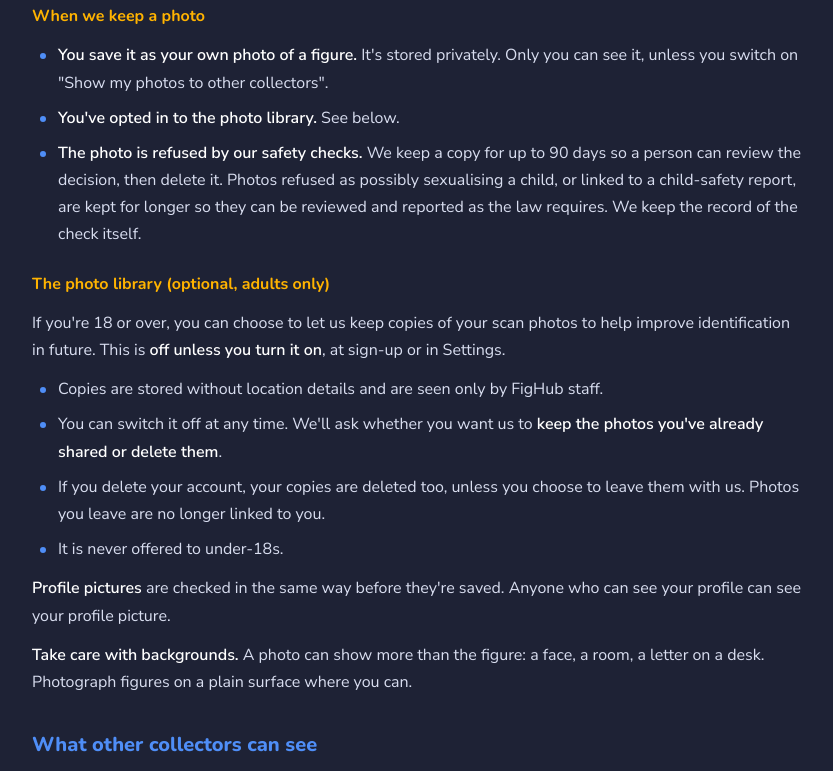
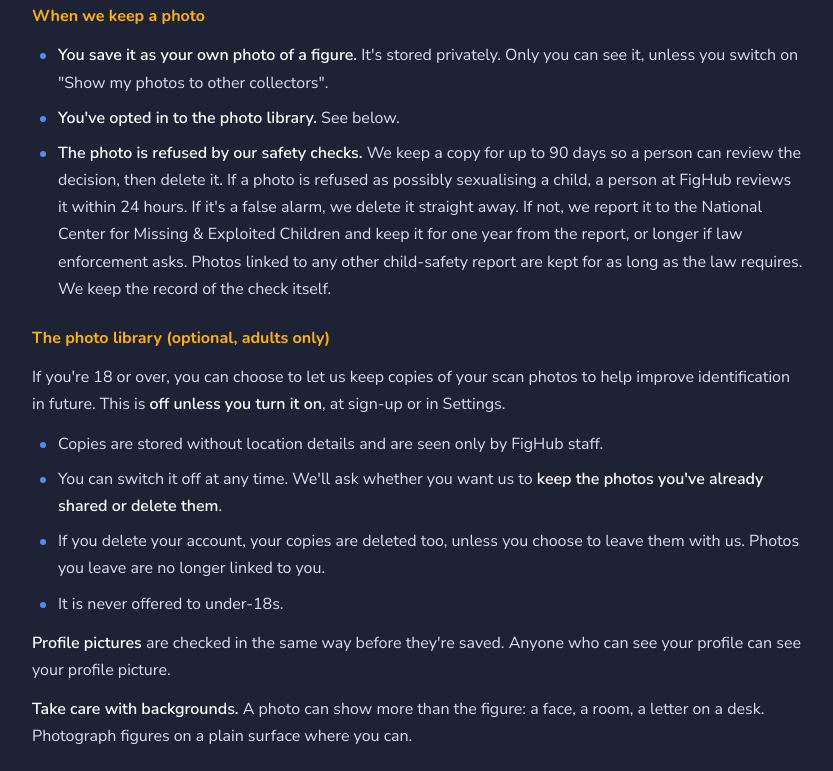
Before and after one commit to leoncallard-FigHub/FigHub-website, a plain HTML site: page legal.html in a window 1280 px wide. Shown: the part 3050-3821 px from the top of the page, without its empty margins (222-1055 px from the left). Drawn offline with nearby package versions, Linux system fonts and the light colour scheme.

Commit message:
Privacy policy: review rule for photos refused as possibly sexualising a child
Co-Authored-By: Claude Opus 5.5 <noreply@anthropic.com>
Claude-Session: https://claude.ai/code/session_017jxLgrWLP8V5FnSmVAXJVS

```diff
--- a/legal.html
+++ b/legal.html
@@ -195,7 +195,7 @@
     <ol><li>The app shrinks the photo and removes location and camera details.</li><li>The photo is checked for safety (see "Keeping FigHub safe").</li><li>If it passes, it's sent to Brickognize, and to OpenAI if needed, to work out which figure it is.</li><li>We don't keep it, unless one of the three cases below applies.</li></ol>
     <p>This happens whether or not you're signed in.</p>
     <h3>When we keep a photo</h3>
-    <ul><li><strong>You save it as your own photo of a figure.</strong> It's stored privately. Only you can see it, unless you switch on "Show my photos to other collectors".</li><li><strong>You've opted in to the photo library.</strong> See below.</li><li><strong>The photo is refused by our safety checks.</strong> We keep a copy for up to 90 days so a person can review the decision, then delete it. Photos refused as possibly sexualising a child, or linked to a child-safety report, are kept for longer so they can be reviewed and reported as the law requires. We keep the record of the check itself.</li></ul>
+    <ul><li><strong>You save it as your own photo of a figure.</strong> It's stored privately. Only you can see it, unless you switch on "Show my photos to other collectors".</li><li><strong>You've opted in to the photo library.</strong> See below.</li><li><strong>The photo is refused by our safety checks.</strong> We keep a copy for up to 90 days so a person can review the decision, then delete it. If a photo is refused as possibly sexualising a child, a person at FigHub reviews it within 24 hours. If it's a false alarm, we delete it straight away. If not, we report it to the National Center for Missing &amp; Exploited Children and keep it for one year from the report, or longer if law enforcement asks. Photos linked to any other child-safety report are kept for as long as the law requires. We keep the record of the check itself.</li></ul>
     <h3>The photo library (optional, adults only)</h3>
     <p>If you're 18 or over, you can choose to let us keep copies of your scan photos to help improve identification in future. This is <strong>off unless you turn it on</strong>, at sign-up or in Settings.</p>
     <ul><li>Copies are stored without location details and are seen only by FigHub staff.</li><li>You can switch it off at any time. We'll ask whether you want us to <strong>keep the photos you've already shared or delete them</strong>.</li><li>If you delete your account, your copies are deleted too, unless you choose to leave them with us. Photos you leave are no longer linked to you.</li><li>It is never offered to under-18s.</li></ul>
@@ -236,7 +236,7 @@
     <h3>Data outside the UK</h3>
     <p>Some of the companies above process data outside the UK, including in the United States. Where they do, we rely on legal safeguards such as UK adequacy regulations or the ICO's International Data Transfer Agreement, so your data keeps a similar level of protection.</p>
     <h2>How long we keep things</h2>
-    <div class="table-wrap"><table><tr><th>What</th><th>How long</th></tr><tr><td>Your account, collection, wishlist, photos and connections</td><td>Until you delete your account</td></tr><tr><td>Scan photos that pass the safety checks</td><td>Not kept (unless you save one or opted in to the photo library)</td></tr><tr><td>Photo library copies</td><td>Until you ask us to delete them, which you can do when you switch the library off, when you delete your account, or at any time by email</td></tr><tr><td>Refused photos</td><td>Up to 90 days</td></tr><tr><td>Anonymous usage stats</td><td>13 months</td></tr><tr><td>IP addresses used to limit heavy use</td><td>Usually about 2 days</td></tr><tr><td>Records of safety checks, reports, warnings and bans</td><td>Kept after an account is deleted, with the account ID removed, so we can spot repeat abuse and show what we did. A banned or reported username, and the text of a report, may stay in these records, and some stored file names may still contain an account ID</td></tr><tr><td>Child sexual abuse reports</td><td>One year from the report, or longer if law enforcement asks</td></tr><tr><td>Emails you send us</td><td>2 years</td></tr></table></div>
+    <div class="table-wrap"><table><tr><th>What</th><th>How long</th></tr><tr><td>Your account, collection, wishlist, photos and connections</td><td>Until you delete your account</td></tr><tr><td>Scan photos that pass the safety checks</td><td>Not kept (unless you save one or opted in to the photo library)</td></tr><tr><td>Photo library copies</td><td>Until you ask us to delete them, which you can do when you switch the library off, when you delete your account, or at any time by email</td></tr><tr><td>Refused photos</td><td>Up to 90 days</td></tr><tr><td>Photos refused as possibly sexualising a child</td><td>Until reviewed (within 24 hours). Deleted at once if a false alarm; otherwise one year from the report</td></tr><tr><td>Anonymous usage stats</td><td>13 months</td></tr><tr><td>IP addresses used to limit heavy use</td><td>Usually about 2 days</td></tr><tr><td>Records of safety checks, reports, warnings and bans</td><td>Kept after an account is deleted, with the account ID removed, so we can spot repeat abuse and show what we did. A banned or reported username, and the text of a report, may stay in these records, and some stored file names may still contain an account ID</td></tr><tr><td>Child sexual abuse reports</td><td>One year from the report, or longer if law enforcement asks</td></tr><tr><td>Emails you send us</td><td>2 years</td></tr></table></div>
     <h2>Deleting your account</h2>
     <p>Go to <strong>Settings &gt; Delete My Data</strong>. There is also a <a href="delete-account">web page explaining how to delete your account</a>.</p>
     <ol><li>Your profile is hidden from everyone straight away, and you're signed out.</li><li>For <strong>30 days</strong> you can change your mind: sign in and choose Recover.</li><li>After 30 days we erase your account: your email, date of birth, username, profile picture, collection, wishlist, Workshop builds, badges, photos, connections and scan history. Your photo library copies are erased too, unless you chose to leave them with us. We also ask RevenueCat to delete its record of you.</li></ol>
```
